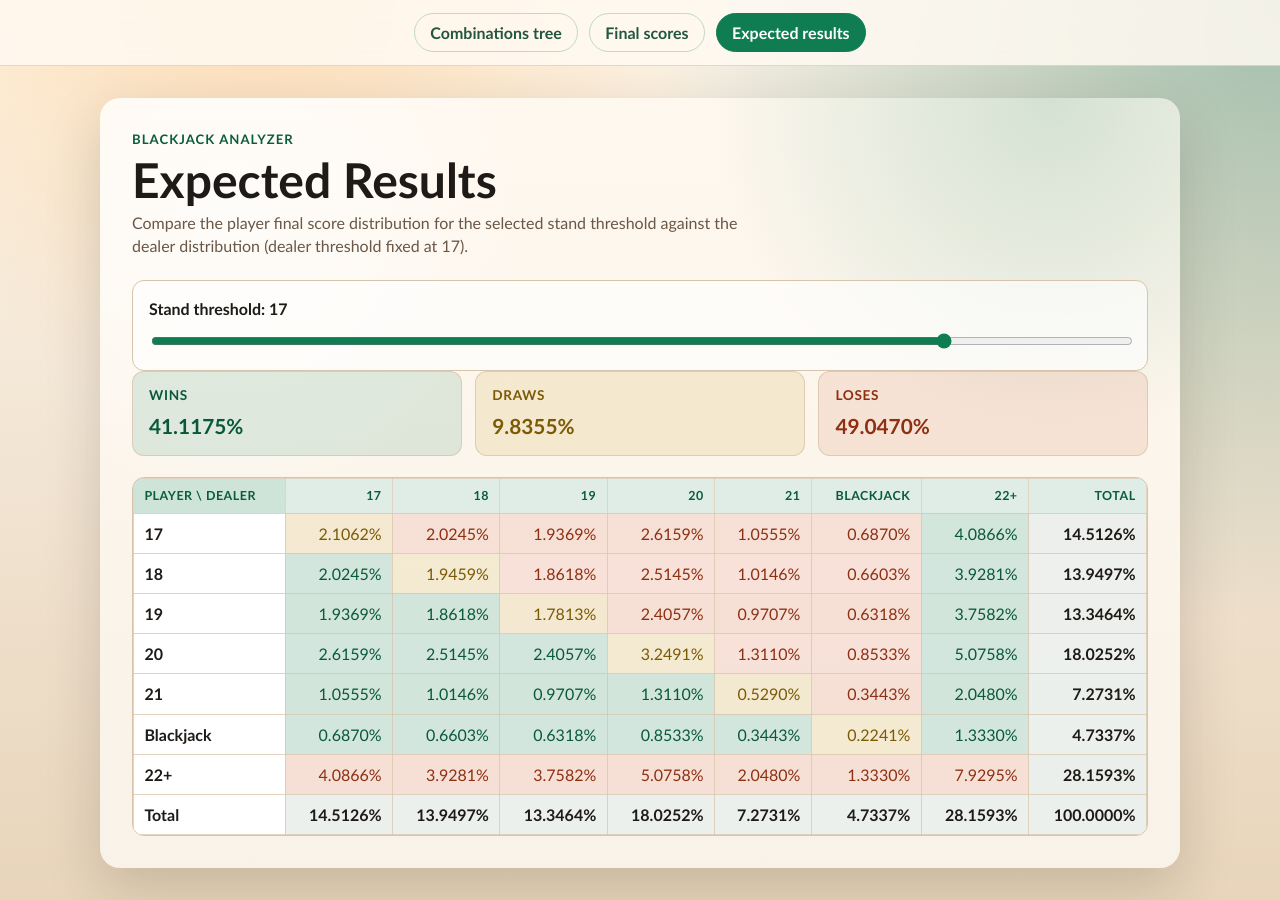
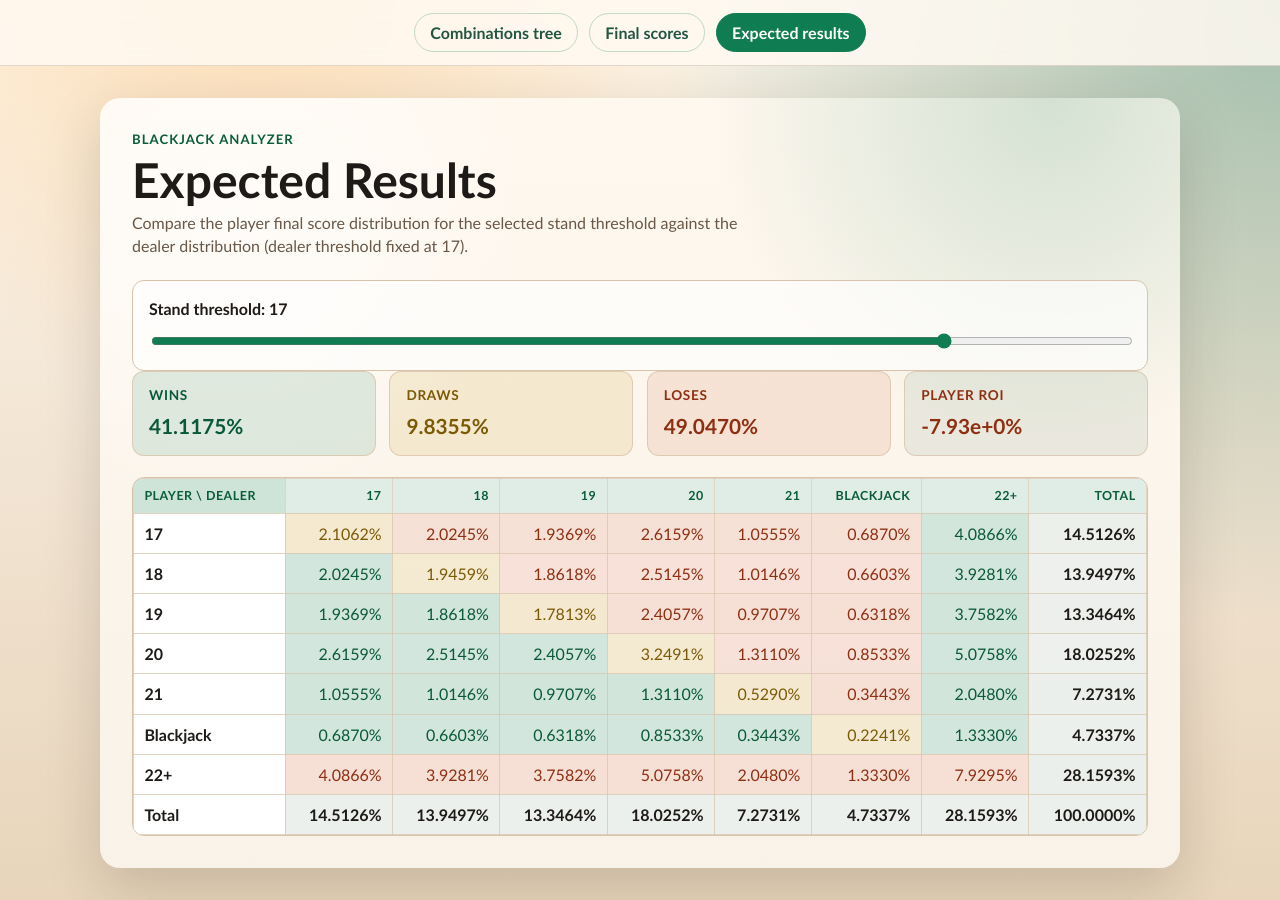
Before and after one commit to capelski/blackjack-calculator, a React (Vite) app: page /expected-results in a window 1280 px wide. Built offline with nearby package versions, Linux system fonts and the light colour scheme.

Commit message:
Add a card to the expected results page summary displaying the return of investment for the player, which is computed as the money earned on wins minus the money lost on losses

```diff
--- a/src/pages/expected-results/ExpectedResultsPage.css
+++ b/src/pages/expected-results/ExpectedResultsPage.css
@@ -1,6 +1,6 @@
 .expected-summary {
   display: grid;
-  grid-template-columns: repeat(3, minmax(0, 1fr));
+  grid-template-columns: repeat(4, minmax(0, 1fr));
   gap: 0.85rem;
 }
 
@@ -49,6 +49,20 @@
 
 .expected-summary-card.lose h2,
 .expected-summary-card.lose p {
+  color: #8e2f12;
+}
+
+.expected-summary-card.roi {
+  background: rgba(34, 86, 65, 0.08);
+}
+
+.expected-summary-card.roi.roi-positive h2,
+.expected-summary-card.roi.roi-positive p {
+  color: #095939;
+}
+
+.expected-summary-card.roi.roi-negative h2,
+.expected-summary-card.roi.roi-negative p {
   color: #8e2f12;
 }
 
@@ -128,10 +142,16 @@
 
 @media (max-width: 760px) {
   .expected-summary {
-    grid-template-columns: 1fr;
+    grid-template-columns: repeat(2, minmax(0, 1fr));
   }
 
   .expected-matrix-table {
     min-width: 640px;
   }
 }
+
+@media (max-width: 520px) {
+  .expected-summary {
+    grid-template-columns: 1fr;
+  }
+}
--- a/src/pages/expected-results/ExpectedResultsPage.tsx
+++ b/src/pages/expected-results/ExpectedResultsPage.tsx
@@ -112,6 +112,9 @@ function ExpectedResultsPage() {
     return totals
   }, [dealerLabels, dealerScores, playerLabels, playerScores])
 
+  const playerRoi = outcomeTotals.win - outcomeTotals.lose
+  const playerRoiClass = playerRoi >= 0 ? 'roi-positive' : 'roi-negative'
+
   return (
     <main className="combination-page">
       <header className="combination-header">
@@ -143,6 +146,10 @@ function ExpectedResultsPage() {
         <article className="expected-summary-card lose">
           <h2>Loses</h2>
           <p>{formatProbability(outcomeTotals.lose)}</p>
+        </article>
+        <article className={`expected-summary-card roi ${playerRoiClass}`}>
+          <h2>Player ROI</h2>
+          <p>{formatProbability(playerRoi)}</p>
         </article>
       </section>
 
```
